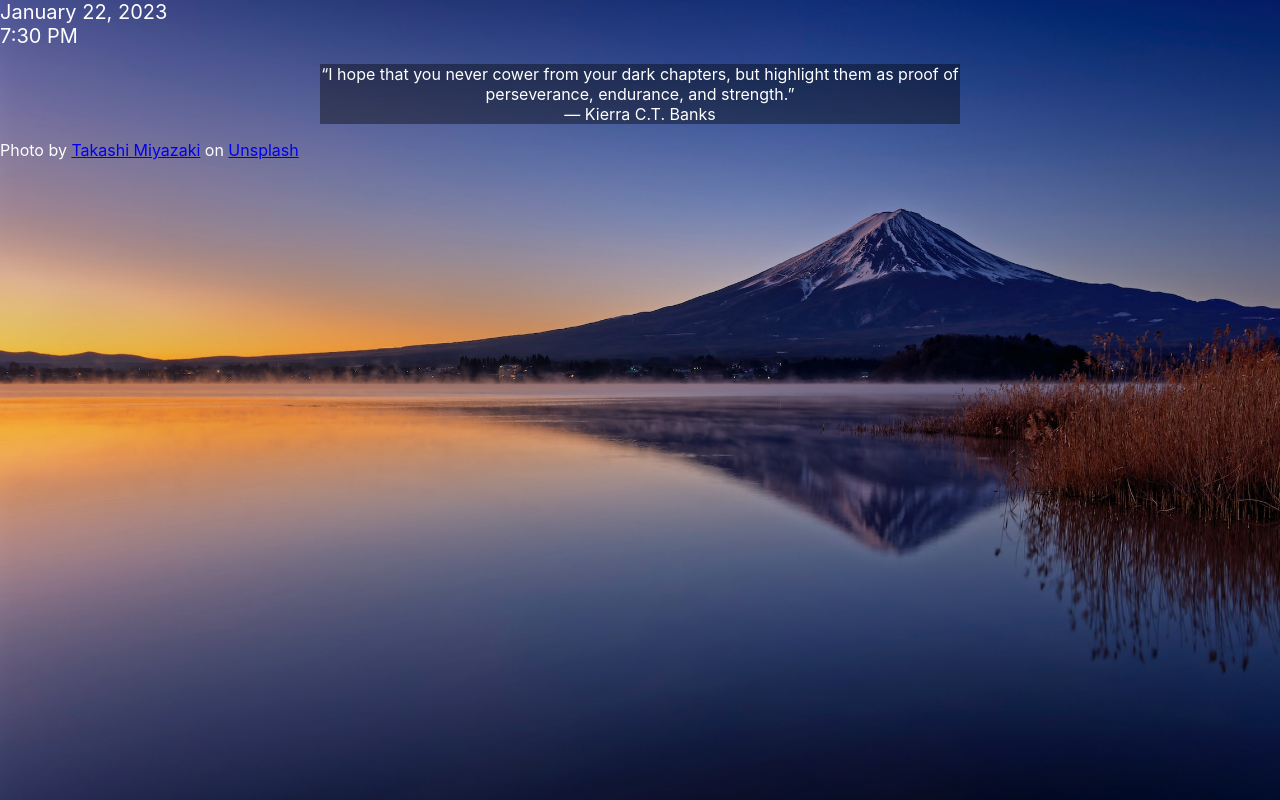
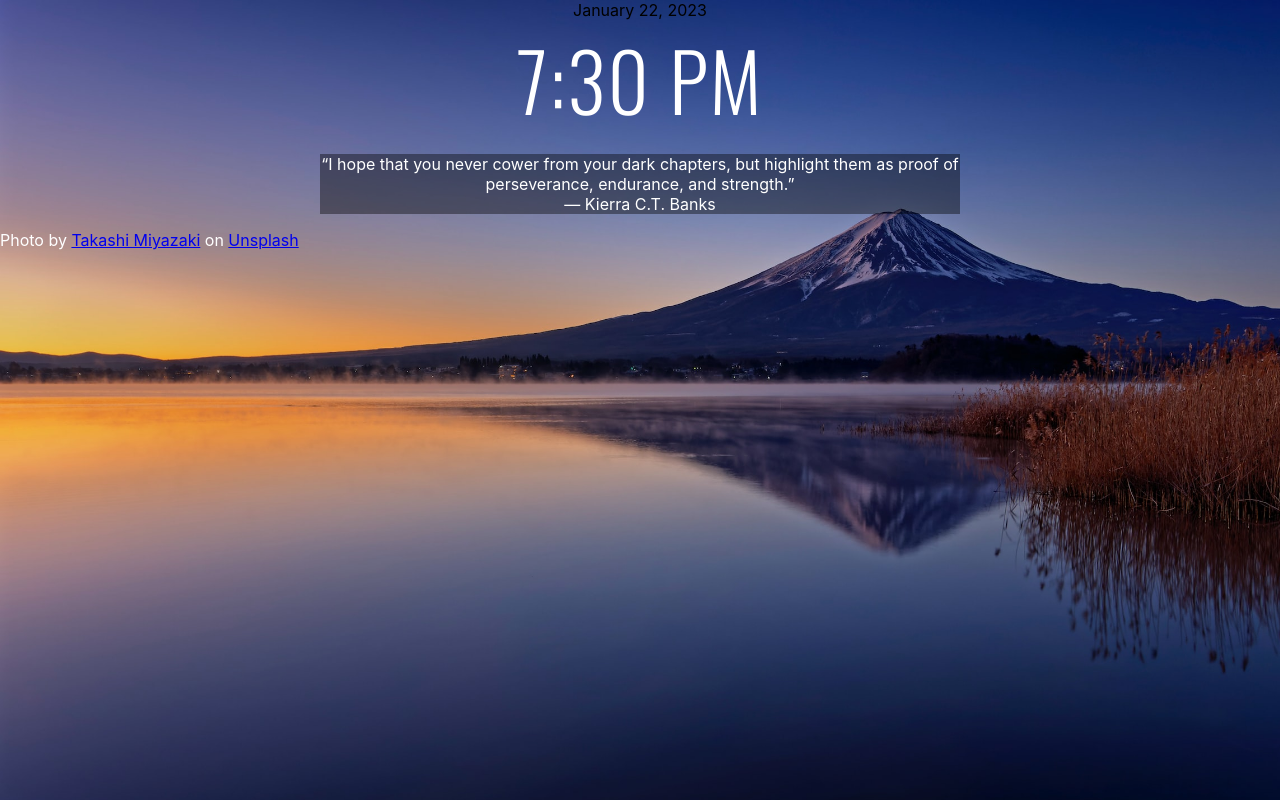
Before and after one commit to cpage2/homescreen, a React (Create React App) app: page / in a window 1280 px wide. Built offline with nearby package versions, Linux system fonts and the light colour scheme; the HTML template or start-up script is replaced by a standard one.

Commit message:
import google fonts

```diff
--- a/src/App.css
+++ b/src/App.css
@@ -1,3 +1,7 @@
+
+@import url('https://fonts.googleapis.com/css2?family=Oswald:wght@200;300&display=swap');
+
+
 .App {
   text-align: center;
 }
@@ -30,6 +34,7 @@
   color: #61dafb;
 }
 
+
 @keyframes App-logo-spin {
   from {
     transform: rotate(0deg);
--- a/src/App.js
+++ b/src/App.js
@@ -15,9 +15,11 @@ function App() {
 
   };
 
-  let dtStyle ={
-    fontSize: 20,
-    color: 'white'
+  let tStyle ={
+    fontSize: 80,
+    fontFamily: "'Oswald', sans-serif",
+    color: 'white',
+    letterSpacing: 2
   }
 
 
@@ -28,6 +30,16 @@ function App() {
     textAlign: 'center'
   }
 
+  let dtBG = {
+    backgroundColor: 'rgba(0, 0, 0, 0.4)',
+    width: 500,
+    height:300,
+    margin: '0 auto',
+    textAlign: 'center',
+    marginTop: '10%',
+    borderRadius: '70%'
+
+  }
 
   return (
     //date
@@ -36,10 +48,10 @@ function App() {
 
     <>
 
-      <div className='dateTime'>
-        <><Moment style={dtStyle} className='date' format='LL' interval={1000} fromNow></Moment>
+      <div className='dateTime' style={{textAlign:'center'}}>
+        <><Moment className='date' format='LL' interval={1000} fromNow></Moment>
           <><br></br></>
-          <Moment style={dtStyle} className='time' format='LT' interval={1000} fromNow></Moment></>
+          <Moment style={tStyle} className='time' format='LT' interval={1000} fromNow></Moment></>
 
       </div>
 
```
